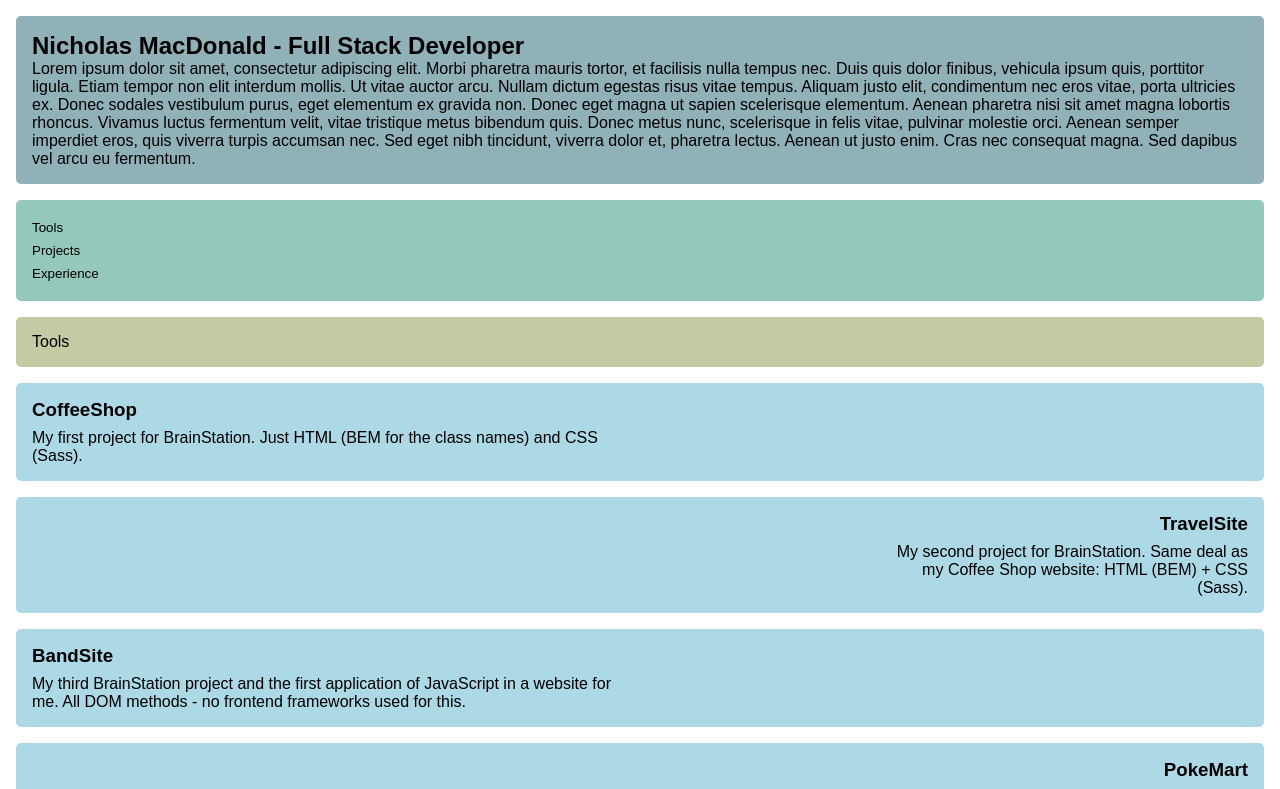
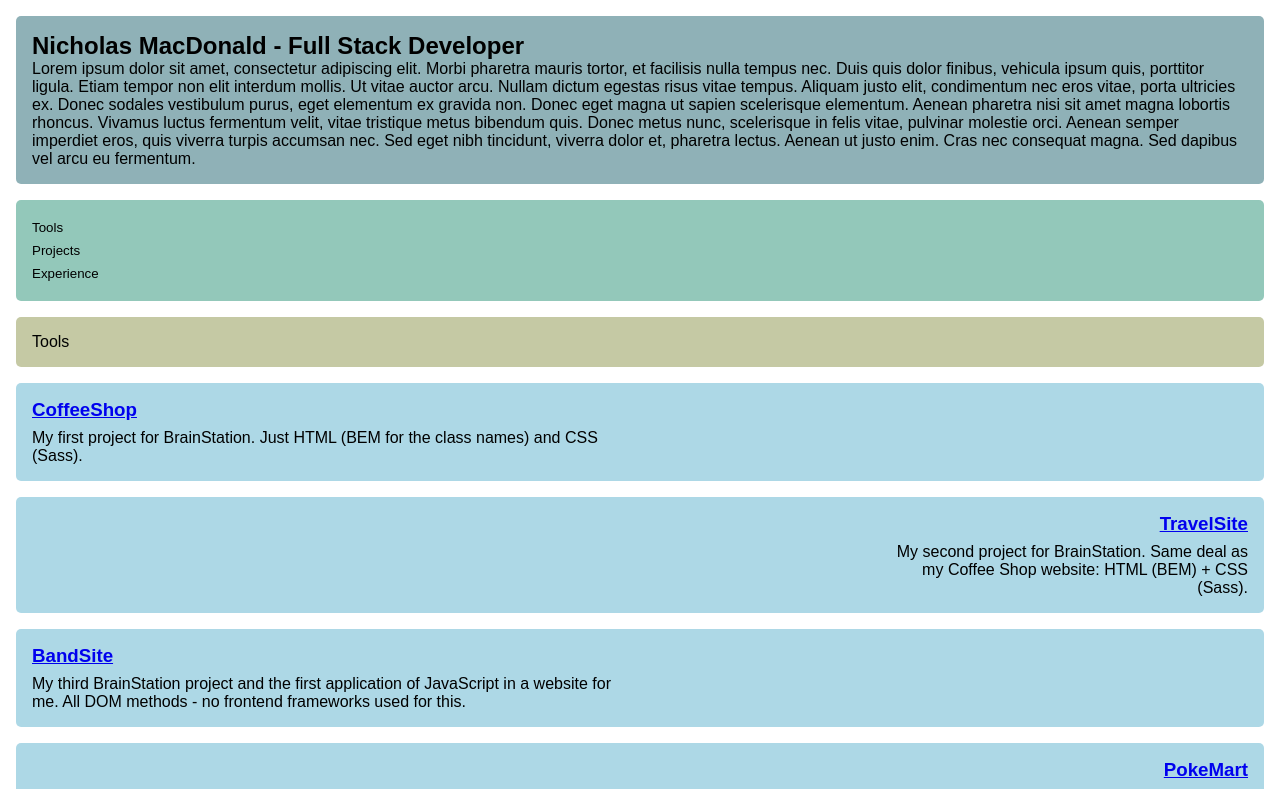
Before and after one commit to NSJTeo/nicholas-macdonald, a React (Create React App) app: page / in a window 1280 px wide. Shown: the top 789 px of the page. Built offline with nearby package versions, Linux system fonts and the light colour scheme.

Commit message:
Update projects

```diff
--- a/src/assets/projects.json
+++ b/src/assets/projects.json
@@ -3,54 +3,86 @@
     "id": 1,
     "name": "CoffeeShop",
     "url": "https://nsjteo.github.io/coffee-shop/",
-    "description": "My first project for BrainStation. Just HTML (BEM for the class names) and CSS (Sass)."
+    "description": "My first project for BrainStation. Just HTML (BEM for the class names) and CSS (Sass).",
+    "images": [
+      "https://res.cloudinary.com/duuvpggwv/image/upload/v1653006919/portfolio/coffee-shop_hlmgmz.png"
+    ]
   },
   {
     "id": 2,
     "name": "TravelSite",
     "url": "https://nsjteo.github.io/travel-site/",
-    "description": "My second project for BrainStation. Same deal as my Coffee Shop website: HTML (BEM) + CSS (Sass)."
+    "description": "My second project for BrainStation. Same deal as my Coffee Shop website: HTML (BEM) + CSS (Sass).",
+    "images": [
+      "https://res.cloudinary.com/duuvpggwv/image/upload/v1653006920/portfolio/travel-site_ne2xsm.png",
+      "https://res.cloudinary.com/duuvpggwv/image/upload/v1653006919/portfolio/travel-site-2_timcp9.png"
+    ]
   },
   {
     "id": 3,
     "name": "BandSite",
     "url": "https://nsjteo.github.io/band-site/",
-    "description": "My third BrainStation project and the first application of JavaScript in a website for me. All DOM methods - no frontend frameworks used for this."
+    "description": "My third BrainStation project and the first application of JavaScript in a website for me. All DOM methods - no frontend frameworks used for this.",
+    "images": [
+      "https://res.cloudinary.com/duuvpggwv/image/upload/v1653006920/portfolio/band-site_k6cnmy.png",
+      "https://res.cloudinary.com/duuvpggwv/image/upload/v1653006919/portfolio/band-site-2_y3y5tm.png"
+    ]
   },
   {
     "id": 4,
     "name": "PokeMart",
     "url": "https://nsjteo.github.io/pokeMart/",
-    "description": "My first hackathon for BrainStation. The only requirement was that we use an API. This frontend application connects to the pokeAPI and uses its data to make a little poke-store."
+    "description": "My first hackathon for BrainStation. The only requirement was that we use an API. This frontend application connects to the pokeAPI and uses its data to make a little poke-store.",
+    "images": [
+      "https://res.cloudinary.com/duuvpggwv/image/upload/v1653006920/portfolio/pokemart_dztqtd.png"
+    ]
   },
   {
     "id": 5,
     "name": "BrainFlix",
     "url": "https://pacific-wildwood-79695.herokuapp.com/",
-    "description": "My first full stack project. React client and Express backend. Slow startup (hosted for free on Heroku)."
+    "description": "My first full stack project. React client and Express backend. Slow startup (hosted for free on Heroku).",
+    "images": [
+      "https://res.cloudinary.com/duuvpggwv/image/upload/v1653006919/portfolio/brain-flix_erl5al.png"
+    ]
   },
   {
     "id": 6,
     "name": "East Vancouver Radio",
     "url": "http://sleepy-dusk-99333.herokuapp.com/",
-    "description": "My final project for BrainStation. This full stack application is hosted on Heroku for free: mind the slow startup and refresh the page if you need. This application consists of an Express server streaming music to a React client and if you also have the user/password combo you can upload or delete mp3s from the client-side. There's also a chat application handled by MongoDB and socket.io - feel free to say a \"hello\" in the chat!"
+    "description": "My final project for BrainStation. This full stack application is hosted on Heroku for free: mind the slow startup and refresh the page if you need. This application consists of an Express server streaming music to a React client and if you also have the user/password combo you can upload or delete mp3s from the client-side. There's also a chat application handled by MongoDB and socket.io - feel free to say a \"hello\" in the chat!",
+    "images": [
+      "https://res.cloudinary.com/duuvpggwv/image/upload/v1653006919/portfolio/east-vancouver-radio_z2boyy.png"
+    ]
   },
   {
     "id": 7,
     "name": "InStock",
     "url": "https://damp-earth-75236.herokuapp.com/",
-    "description": "This is a full stack TypeScript project created with React, Express & Knex (connected to a MySQL database). Warning: sloooow startup."
+    "description": "This is a full stack TypeScript project created with React, Express & Knex (connected to a MySQL database). Warning: sloooow startup.",
+    "images": [
+      "https://res.cloudinary.com/duuvpggwv/image/upload/v1653006919/portfolio/in-stock_es6e5v.png",
+      "https://res.cloudinary.com/duuvpggwv/image/upload/v1653006919/portfolio/in-stock-2_jw2lae.png"
+    ]
   },
   {
     "id": 8,
     "name": "DevJobs",
     "url": "https://stormy-escarpment-00448.herokuapp.com/",
-    "description": "Frontend React Typescript application (using fake data). Mind the slow startup but make sure to check out the light & dark modes, as well as the responsive layout."
+    "description": "Frontend React Typescript application (using fake data). Mind the slow startup but make sure to check out the light & dark modes, as well as the responsive layout.",
+    "images": [
+      "https://res.cloudinary.com/duuvpggwv/image/upload/v1653006919/portfolio/job-board_jb5h7t.png",
+      "https://res.cloudinary.com/duuvpggwv/image/upload/v1653006919/portfolio/job-board-2_pzvejv.png"
+    ]
   },
   {
     "id": 9,
     "name": "Shortly",
     "url": "https://nsjteo.github.io/shorten-url-landing-page/",
-    "description": "Frontend React Typescript application connected to a URL shortening API. Made with styled-components."
+    "description": "Frontend React Typescript application connected to a URL shortening API. Made with styled-components.",
+    "images": [
+      "https://res.cloudinary.com/duuvpggwv/image/upload/v1653006920/portfolio/url-shorten_pvdllg.png",
+      "https://res.cloudinary.com/duuvpggwv/image/upload/v1653006920/portfolio/url-shorten-2_syowox.png"
+    ]
   }
 ]
--- a/src/components/ProjectLeft.tsx
+++ b/src/components/ProjectLeft.tsx
@@ -27,7 +27,7 @@ export default function ProjectLeft({ project }: Props) {
   const [inView, setInView] = useState(false);
   const projectEl = useRef(null);
 
-  const { name, description } = project;
+  const { name, description, url } = project;
 
   useEffect(() => {
     const observer = new IntersectionObserver((entries) => {
@@ -46,7 +46,9 @@ export default function ProjectLeft({ project }: Props) {
     <Container ref={projectEl}>
       <InnerContainer inView={inView}>
         <Title left={true} inView={inView}>
-          {name}
+          <a target="_blank" rel="noreferrer" href={url}>
+            {name}
+          </a>
         </Title>
         <Description left={true} inView={inView}>
           {description}
--- a/src/components/ProjectRight.tsx
+++ b/src/components/ProjectRight.tsx
@@ -36,7 +36,7 @@ export default function ProjectRight({ project }: Props) {
   const [inView, setInView] = useState(false);
   const projectEl = useRef(null);
 
-  const { name, description } = project;
+  const { name, description, url } = project;
 
   useEffect(() => {
     const observer = new IntersectionObserver((entries) => {
@@ -55,7 +55,9 @@ export default function ProjectRight({ project }: Props) {
     <Container ref={projectEl}>
       <InnerContainer inView={inView}>
         <Title left={false} inView={inView}>
-          {name}
+          <a target="_blank" rel="noreferrer" href={url}>
+            {name}
+          </a>
         </Title>
         <Description left={false} inView={inView}>
           {description}
--- a/src/types/Project.ts
+++ b/src/types/Project.ts
@@ -3,4 +3,5 @@ export type Project = {
   name: string;
   url: string;
   description: string;
+  images: string[];
 };
```
